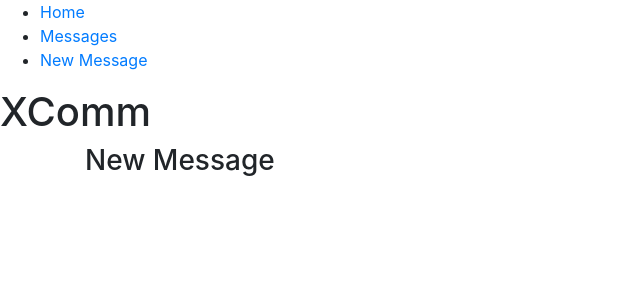
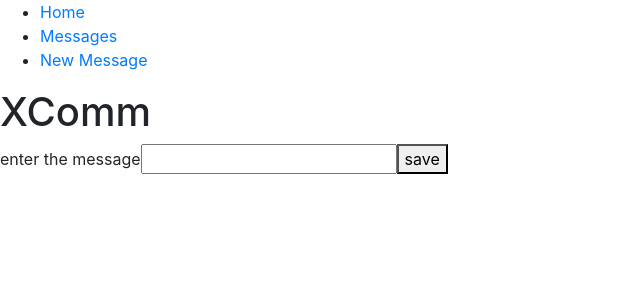
Before and after one commit to ecimionatto/x-comm-dashboard, a React (Create React App) app: page /newMessage in a window 1280 px wide. Shown: the top 300 px of the page, without its empty margins (0-640 px from the left). Built offline with nearby package versions, Linux system fonts and the light colour scheme.

Commit message:
saving message

```diff
--- a/src/components/Messages.js
+++ b/src/components/Messages.js
@@ -1,7 +1,7 @@
 import React, {Component} from 'react';
 
 const API = 'http://localhost:8080/';
-const DEFAULT_QUERY = 'xcom';
+const DEFAULT_QUERY = 'xcomm';
 
 class Messages extends Component {
     constructor(props) {
--- a/src/components/NewMessage.js
+++ b/src/components/NewMessage.js
@@ -1,45 +1,37 @@
 import React, {Component} from 'react';
-/* Import Components */
+
+const API = 'http://localhost:8080/';
+const DEFAULT_QUERY = 'xcomm';
 
 class NewMessage extends Component {
+
     constructor(props) {
         super(props);
-
-        this.state = {
-            newUser: {
-                name: '',
-                email: '',
-                age: '',
-                gender: '',
-                expertise: '',
-                about: ''
-
-            },
-
-            genderOptions: ['Male', 'Female', 'Others'],
-            skillOptions: ['Programming', 'Development', 'Design', 'Testing']
-
-        }
-        this.handleFormSubmit = this.handleFormSubmit.bind(this);
-        this.handleClearForm = this.handleClearForm.bind(this);
     }
 
-    /* This life cycle hook gets executed when the component mounts */
+    handleSubmit(event) {
+        event.preventDefault();
+        fetch(API + DEFAULT_QUERY, {
+            crossDomain: true,
+            method: 'POST',
+            headers: {
+                'Accept': 'application/json',
+                'Content-Type': 'application/json',
+            },
+            body: JSON.stringify({
+                message: event.target.message.value
+            })
+        });
 
-    handleFormSubmit() {
-        // Form submission logic
-    }
-
-    handleClearForm() {
-        // Logic for resetting the form
+        window.location.pathname = "messages";
     }
 
     render() {
         return (
-            <form className="container" onSubmit={this.handleFormSubmit}>
-                <h3>New Message</h3>
-
-
+            <form onSubmit={this.handleSubmit}>
+                <label htmlFor="message">enter the message</label>
+                <input id="message" name="message" type="text"/>
+                <button>save</button>
             </form>
         );
     }
--- a/src/index.js
+++ b/src/index.js
@@ -20,7 +20,7 @@ const routing = (
                     <Link to="/newMessage">New Message</Link>
                 </li>
             </ul>
-            <Route exact="/" component={App} />
+            <Route path="/" component={App} />
             <Route path="/messages" component={Messages} />
             <Route path="/newMessage" component={NewMessage} />
         </div>
```
